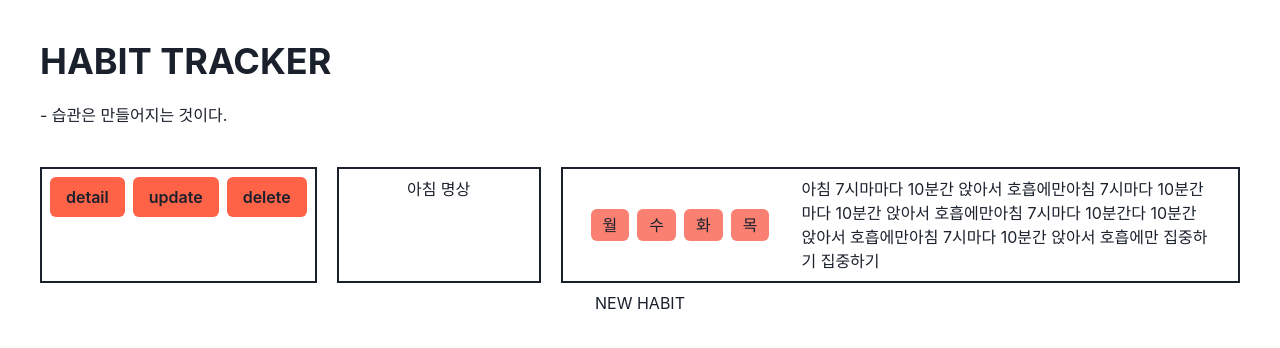
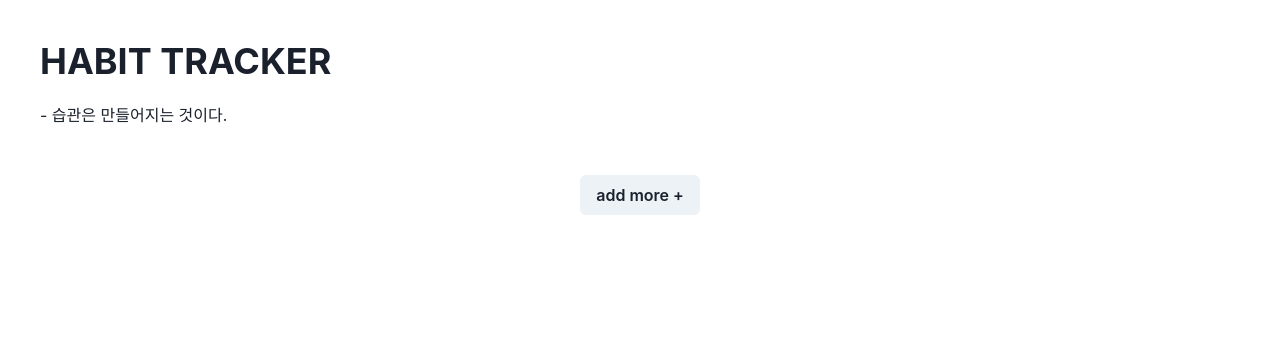
Before and after one commit to wanted-pre-onboarding-side-project/habit-tracker, a React (Create React App) app: page / in a window 1280 px wide. Shown: the top 348 px of the page. Built offline with nearby package versions, Linux system fonts and the light colour scheme.

Commit message:
feat: habit의 Create, Read 구현

```diff
--- a/src/App.tsx
+++ b/src/App.tsx
@@ -1,22 +1,21 @@
 import { Flex, VStack } from '@chakra-ui/react';
 import AppHeader from './component/AppHeader';
 import HabitList from './component/habits/HabitList';
+import HabitCreator from './component/habits/HabitCreator';
+import { useHabitData } from './hooks/useHabitData';
 
 const App = () => {
+  const { habits, addHabit } = useHabitData();
+
   return (
     <Flex direction="column" m="10">
       <AppHeader />
       <VStack mt="10">
-        <HabitList />
-        <HabitCreator />
+        <HabitList habits={habits} />
+        <HabitCreator addHabit={addHabit} />
       </VStack>
     </Flex>
   );
 };
 
 export default App;
-
-const HabitCreator = () => {
-  // 임시로 더미 컴포넌트 생성
-  return <button>NEW HABIT</button>;
-};
--- /dev/null
+++ b/src/component/habits/HabitCreator.tsx
@@ -0,0 +1,129 @@
+import {
+  Grid,
+  GridItem,
+  Checkbox,
+  Button,
+  Input,
+  Flex,
+  Tag,
+  HStack,
+  VStack,
+  Textarea,
+} from '@chakra-ui/react';
+import { useState, useRef, useEffect } from 'react';
+import { Day } from '../../interface/main';
+import { NewHabit } from '../../interface/props';
+
+const HabitCreator = ({
+  addHabit,
+}: {
+  addHabit: (habit: NewHabit) => void;
+}) => {
+  const defaultNewHbit = {
+    name: '',
+    description: '',
+    days: [],
+  };
+  const [isActive, setIsActive] = useState<boolean>(false);
+  const newHabit = useRef<NewHabit>(defaultNewHbit);
+
+  const DAYS = ['월', '화', '수', '목', '금', '토', '일'];
+
+  const handleInput = (
+    fieldName: keyof Pick<NewHabit, 'name' | 'description'>,
+    value: NewHabit[keyof Pick<NewHabit, 'name' | 'description'>],
+  ) => {
+    newHabit.current[fieldName] = value;
+  };
+
+  const handleDaysInput = (day: Day, isChecked: boolean) => {
+    const currentDays = [...newHabit.current.days];
+    if (isChecked) newHabit.current.days = [...currentDays, day];
+    else {
+      newHabit.current.days = currentDays.filter((e) => e !== day);
+    }
+  };
+
+  const handleOnCreate = () => {
+    const { name, days } = newHabit.current;
+
+    if (name.trim() === '') {
+      window.alert('이름은 필수 입력입니다.');
+      return;
+    }
+    if (!days.length) {
+      window.alert('적어도 한 개 요일을 선택해야 합니다.');
+      return;
+    }
+    addHabit(structuredClone(newHabit.current));
+    newHabit.current = defaultNewHbit;
+    setIsActive(!isActive);
+  };
+
+  return (
+    <>
+      {!isActive ? (
+        <Button onClick={() => setIsActive(!isActive)}>add more +</Button>
+      ) : (
+        <Grid
+          w="100%"
+          templateColumns="2.5fr 3fr 10fr"
+          gap={3}
+          alignContent="center"
+        >
+          <GridItem h="100%" p="2">
+            <Button
+              w="30%"
+              bg="tomato"
+              mr="10%"
+              onClick={() => {
+                if (window.confirm('정말로 취소하시겠습니까?'))
+                  setIsActive(!isActive);
+              }}
+            >
+              취소
+            </Button>
+            <Button w="60%" bg="blue.300" onClick={handleOnCreate}>
+              완료
+            </Button>
+          </GridItem>
+          <GridItem h="100%" padding="2">
+            <Input
+              placeholder="습관 명칭을 입력하세요."
+              variant="flushed"
+              borderColor="blue"
+              onChange={(e) => handleInput('name', e.currentTarget.value)}
+            ></Input>
+          </GridItem>
+          <GridItem h="100%" border="2px" padding="2">
+            <Flex direction="row" gap="8" px="5">
+              <HStack>
+                {DAYS.map((day) => (
+                  <VStack key={day}>
+                    <Tag size="lg" bg="salmon">
+                      {day}
+                    </Tag>
+                    <Checkbox
+                      borderColor="salmon"
+                      size="lg"
+                      onChange={(e) =>
+                        handleDaysInput(day as Day, e.target.checked)
+                      }
+                    ></Checkbox>
+                  </VStack>
+                ))}
+              </HStack>
+              <Textarea
+                onChange={(e) =>
+                  handleInput('description', e.currentTarget.value)
+                }
+              />
+            </Flex>
+          </GridItem>
+        </Grid>
+      )}
+    </>
+  );
+};
+
+export default HabitCreator;
--- a/src/component/habits/HabitList.tsx
+++ b/src/component/habits/HabitList.tsx
@@ -1,15 +1,19 @@
+import { Fragment } from 'react';
 import { Grid, GridItem, HStack, Button } from '@chakra-ui/react';
-import { useHabitData } from '../../hooks/useHabitData';
+import { Habit } from '../../interface/main';
 import HabitNameCard from './HabitNameCard';
 import HabitDetail from './HabitDetail';
 
-const HabitList = () => {
-  const { habits } = useHabitData();
-
+const HabitList = ({ habits }: { habits: Habit[] }) => {
   return (
-    <Grid w="100%" templateColumns="2fr 3fr 10fr" gap={5} alignContent="center">
+    <Grid
+      w="100%"
+      templateColumns="2.5fr 3fr 10fr"
+      gap={3}
+      alignContent="center"
+    >
       {habits.map((habit) => (
-        <>
+        <Fragment key={habit.id}>
           <GridItem h="100%" border="2px" padding="2">
             <HabitController />
           </GridItem>
@@ -19,7 +23,7 @@ const HabitList = () => {
           <GridItem h="100%" border="2px" padding="2">
             <HabitDetail days={habit.days} description={habit.description} />
           </GridItem>
-        </>
+        </Fragment>
       ))}
     </Grid>
   );
@@ -31,9 +35,9 @@ const HabitController = () => {
   // 임시로 더미 컴포넌트 생성
   return (
     <HStack justify="space-around">
-      <Button bg="tomato">detail</Button>
-      <Button bg="tomato">update</Button>
-      <Button bg="tomato">delete</Button>
+      <Button bg="blue.100">자세히</Button>
+      <Button bg="green.100">수정</Button>
+      <Button bg="tomato">삭제</Button>
     </HStack>
   );
 };
--- a/src/hooks/useHabitData.ts
+++ b/src/hooks/useHabitData.ts
@@ -1,18 +1,24 @@
 import { useState } from 'react';
 import { Habit } from '../interface/main';
-
-const dummyHabit: Habit = {
-  id: 1,
-  name: '아침 명상',
-  description:
-    '아침 7시마마다 10분간 앉아서 호흡에만아침 7시마다 10분간마다 10분간 앉아서 호흡에만아침 7시마다 10분간다 10분간 앉아서 호흡에만아침 7시마다 10분간 앉아서 호흡에만 집중하기 집중하기',
-  days: ['월', '수', '화', '목'],
-};
+import { NewHabit } from '../interface/props';
 
 export const useHabitData = (): {
   habits: Habit[];
+  addHabit: (newHabit: NewHabit) => void;
 } => {
-  const [habits, setHabits] = useState<Habit[]>([dummyHabit]);
+  const [habits, setHabits] = useState<Habit[]>([]);
 
-  return { habits };
+  const handleAddHabit = (newHabit: NewHabit) => {
+    setHabits([
+      ...habits,
+      {
+        id: habits.length < 1 ? 1 : habits[habits.length - 1].id + 1,
+        name: newHabit.name,
+        description: newHabit.description,
+        days: newHabit.days,
+      },
+    ]);
+  };
+
+  return { habits, addHabit: handleAddHabit };
 };
--- /dev/null
+++ b/src/interface/props.d.ts
@@ -0,0 +1,3 @@
+import { Habit } from './main';
+
+export type NewHabit = Pick<Habit, 'name' | 'days' | 'description'>;
```
